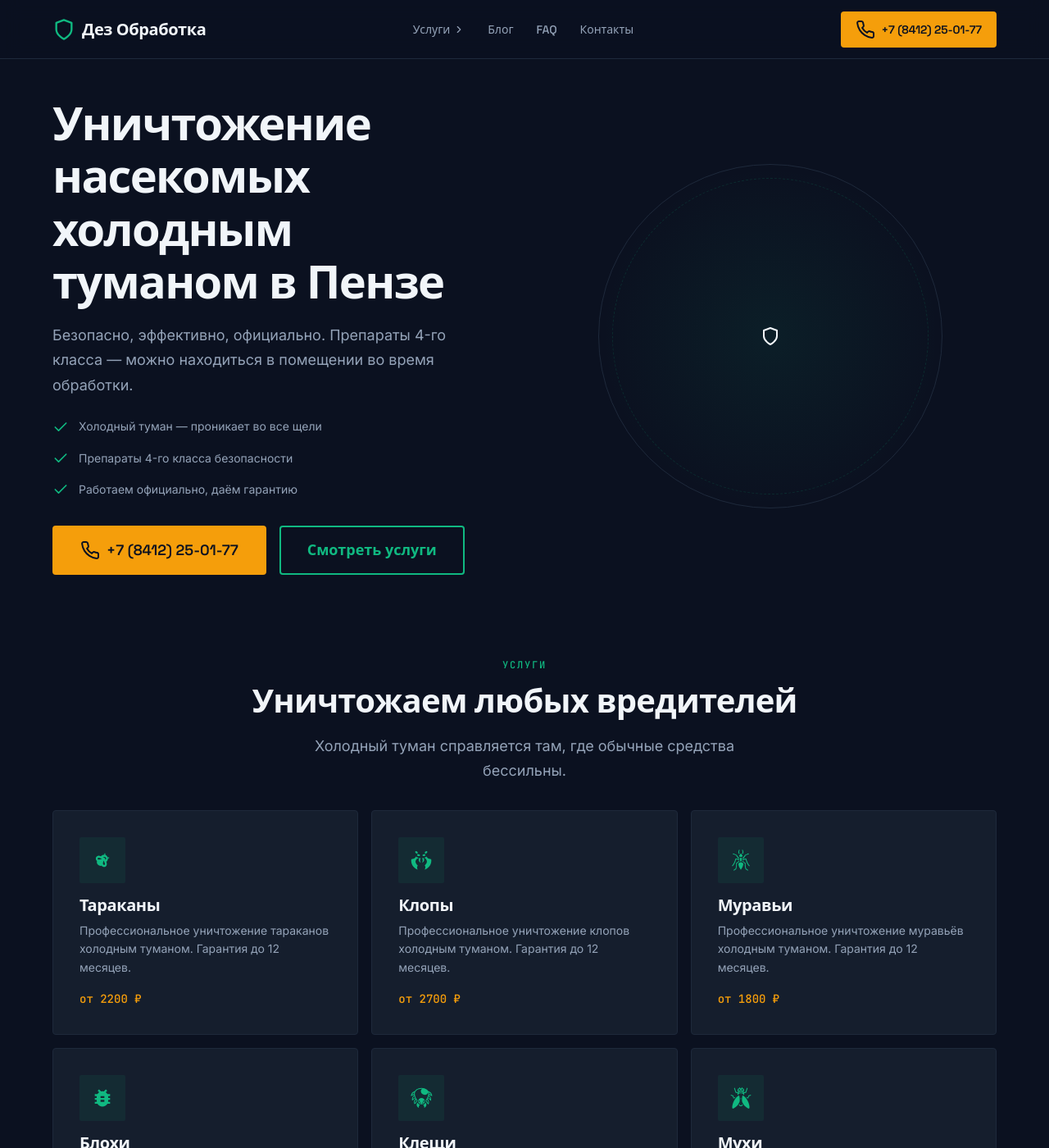
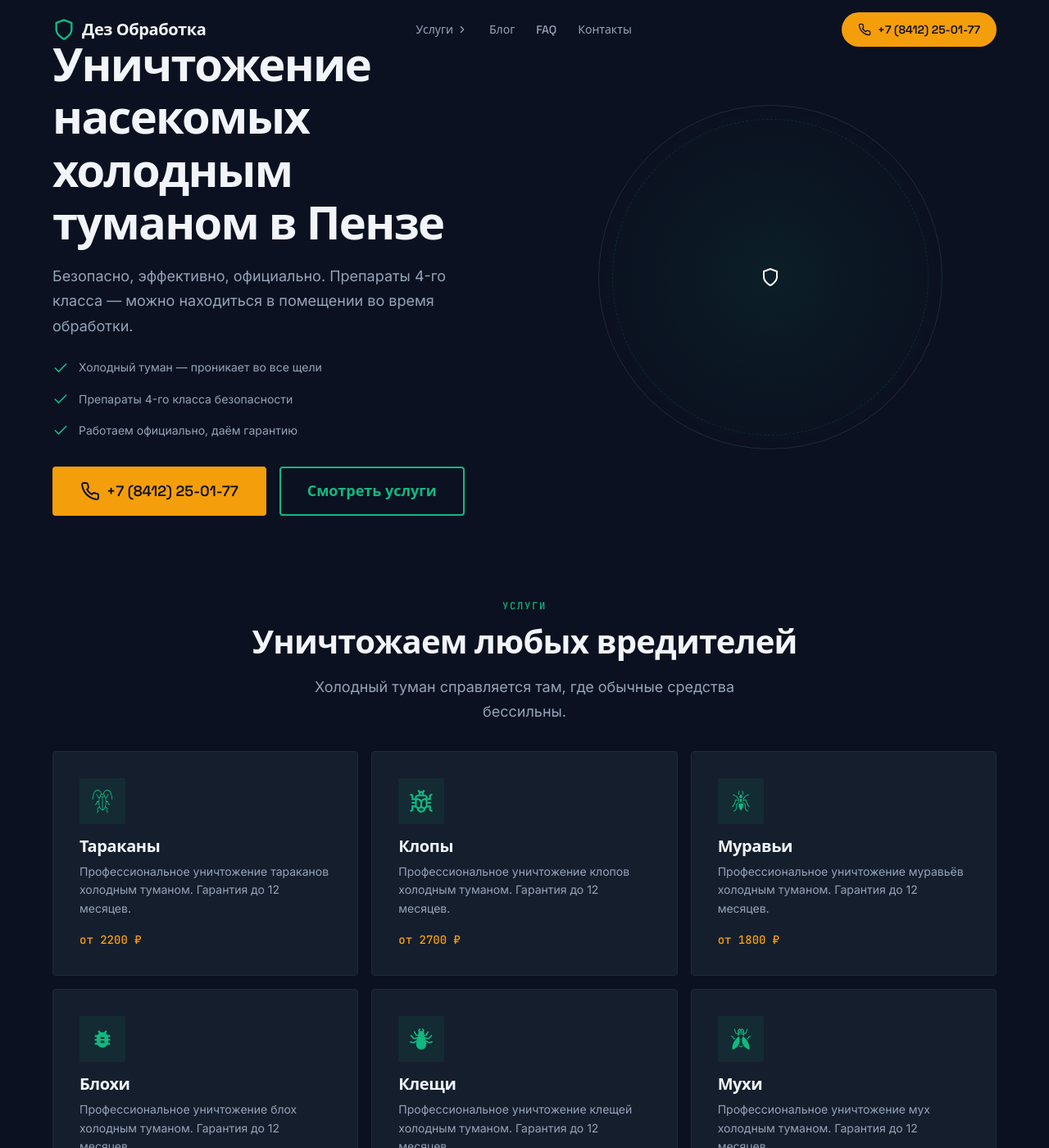
Before and after one commit to kaylas000/dez-obrabotka.pro, a Jekyll site: the page built from index.html, in a window 1280 px wide and 1400 px high. Shown: the whole window at 82% size. Built offline with Jekyll 4.4.1, drawn with Linux system fonts in a browser that asks for light colours.

Commit message:
feat: Kimi-style header — transparent on top, opaque on scroll, pill CTA
Co-Authored-By: Claude Opus 4.8 <noreply@anthropic.com>

```diff
--- a/_includes/header.html
+++ b/_includes/header.html
@@ -1,4 +1,4 @@
-<header class="header" role="banner">
+<header class="header" role="banner" id="site-header">
   <div class="container">
     <div class="header__inner">
 
@@ -29,7 +29,7 @@
       </nav>
 
       <div class="header__actions">
-        <a href="tel:+78412250177" class="btn btn--primary btn--sm">
+        <a href="tel:+78412250177" class="header__cta-btn">
           {% include icons/phone.svg %}
           +7 (8412) 25-01-77
         </a>
@@ -58,7 +58,7 @@
           <a href="{{ '/contacts/' | relative_url }}" class="header__mobile-link">Контакты</a>
           <a href="{{ '/privacy/' | relative_url }}" class="header__mobile-link">Политика конфиденциальности</a>
         </nav>
-        <a href="tel:+78412250177" class="btn btn--primary btn--lg" style="margin-top: var(--space-5); width: 100%;">
+        <a href="tel:+78412250177" class="header__cta-btn header__cta-btn--mobile" style="margin-top: var(--space-5); width: 100%; justify-content: center;">
           {% include icons/phone.svg %}
           +7 (8412) 25-01-77
         </a>
@@ -70,14 +70,24 @@
 
 <style>
 .header {
-  position: sticky;
+  position: fixed;
   top: 0;
+  left: 0;
+  right: 0;
   z-index: 100;
   height: var(--header-height);
-  background: rgba(11,17,32,0.88);
-  backdrop-filter: blur(12px);
-  -webkit-backdrop-filter: blur(12px);
-  border-bottom: 1px solid var(--color-border);
+  background: transparent;
+  backdrop-filter: none;
+  -webkit-backdrop-filter: none;
+  border-bottom: 1px solid transparent;
+  transition: background var(--transition-slow), border-color var(--transition-slow), backdrop-filter var(--transition-slow);
+}
+
+.header--scrolled {
+  background: rgba(11,17,32,0.92);
+  backdrop-filter: blur(16px);
+  -webkit-backdrop-filter: blur(16px);
+  border-bottom-color: var(--color-border);
 }
 
 .header__inner {
@@ -106,7 +116,7 @@
   letter-spacing: -0.02em;
 }
 
-.header__nav { display: flex; align-items: center; justify-content: center; gap: var(--space-1); flex: 1; }
+.header__nav { display: flex; align-items: center; justify-content: center; gap: 2px; flex: 1; }
 
 .header__link {
   font-family: var(--font-display);
@@ -114,17 +124,17 @@
   color: var(--color-text-muted);
   text-decoration: none;
   padding: var(--space-2) var(--space-3);
-  border-radius: var(--radius-sm);
+  border-radius: 50px;
   transition: color var(--transition), background var(--transition);
   background: none;
   border: none;
   cursor: pointer;
   display: inline-flex;
   align-items: center;
-  gap: var(--space-1);
+  gap: 4px;
 }
 
-.header__link:hover { color: var(--color-text); background: var(--color-surface); }
+.header__link:hover { color: var(--color-text); background: rgba(255,255,255,0.05); }
 .header__link svg { width: 14px; height: 14px; transition: transform var(--transition); }
 .header__dropdown-toggle:hover svg { transform: rotate(90deg); }
 
@@ -132,9 +142,9 @@
 
 .header__dropdown-menu {
   position: absolute;
-  top: 100%;
-  left: 0;
-  margin-top: var(--space-2);
+  top: calc(100% + 8px);
+  left: 50%;
+  transform: translateX(-50%) translateY(-8px);
   background: var(--color-surface);
   border: 1px solid var(--color-border);
   border-radius: var(--radius);
@@ -142,12 +152,11 @@
   min-width: 210px;
   opacity: 0;
   visibility: hidden;
-  transform: translateY(-8px);
   transition: all var(--transition);
   box-shadow: 0 20px 40px rgba(0,0,0,0.5);
 }
 
-.header__dropdown:hover .header__dropdown-menu { opacity: 1; visibility: visible; transform: translateY(0); }
+.header__dropdown:hover .header__dropdown-menu { opacity: 1; visibility: visible; transform: translateX(-50%) translateY(0); }
 
 .header__dropdown-link {
   display: block;
@@ -162,7 +171,31 @@
 .header__dropdown-link:hover { color: var(--color-text); background: var(--color-surface-hover); }
 
 .header__actions { display: flex; align-items: center; gap: var(--space-4); flex-shrink: 0; }
-.header__actions .btn { font-family: var(--font-display); letter-spacing: -0.01em; }
+
+/* Pill CTA button — Kimi style */
+.header__cta-btn {
+  display: inline-flex;
+  align-items: center;
+  gap: var(--space-2);
+  font-family: var(--font-display);
+  font-size: var(--text-sm);
+  font-weight: 600;
+  padding: 10px 20px;
+  border-radius: 50px;
+  background: var(--color-accent-alt);
+  color: var(--color-base);
+  text-decoration: none;
+  transition: all var(--transition);
+  white-space: nowrap;
+}
+
+.header__cta-btn:hover {
+  background: color-mix(in srgb, var(--color-accent-alt) 90%, white);
+  transform: translateY(-1px);
+  box-shadow: 0 4px 12px rgba(245,158,11,0.3);
+}
+
+.header__cta-btn svg { width: 16px; height: 16px; flex-shrink: 0; }
 
 .header__toggle-input {
   position: absolute;
@@ -192,18 +225,9 @@
   transform-origin: center;
 }
 
-#menu-toggle:checked ~ .header__toggle-label .header__toggle-bar:nth-child(1) {
-  transform: translateY(7px) rotate(45deg);
-}
-
-#menu-toggle:checked ~ .header__toggle-label .header__toggle-bar:nth-child(2) {
-  opacity: 0;
-  transform: scaleX(0);
-}
-
-#menu-toggle:checked ~ .header__toggle-label .header__toggle-bar:nth-child(3) {
-  transform: translateY(-7px) rotate(-45deg);
-}
+#menu-toggle:checked ~ .header__toggle-label .header__toggle-bar:nth-child(1) { transform: translateY(7px) rotate(45deg); }
+#menu-toggle:checked ~ .header__toggle-label .header__toggle-bar:nth-child(2) { opacity: 0; transform: scaleX(0); }
+#menu-toggle:checked ~ .header__toggle-label .header__toggle-bar:nth-child(3) { transform: translateY(-7px) rotate(-45deg); }
 
 .header__mobile-nav {
   display: none;
@@ -250,7 +271,6 @@
 }
 
 .header__mobile-link:hover { color: var(--color-accent); }
-
 .header__mobile-divider { display: block; height: 1px; background: var(--color-border); margin: var(--space-4) 0; }
 
 @media (max-width: 768px) {
```
Also changed, not shown: other parts of _includes/header.html (+16 -5 lines), _includes/icons/bedbug.svg, _includes/icons/cockroach.svg, _includes/icons/equipment.svg (added), _includes/icons/tick.svg.
